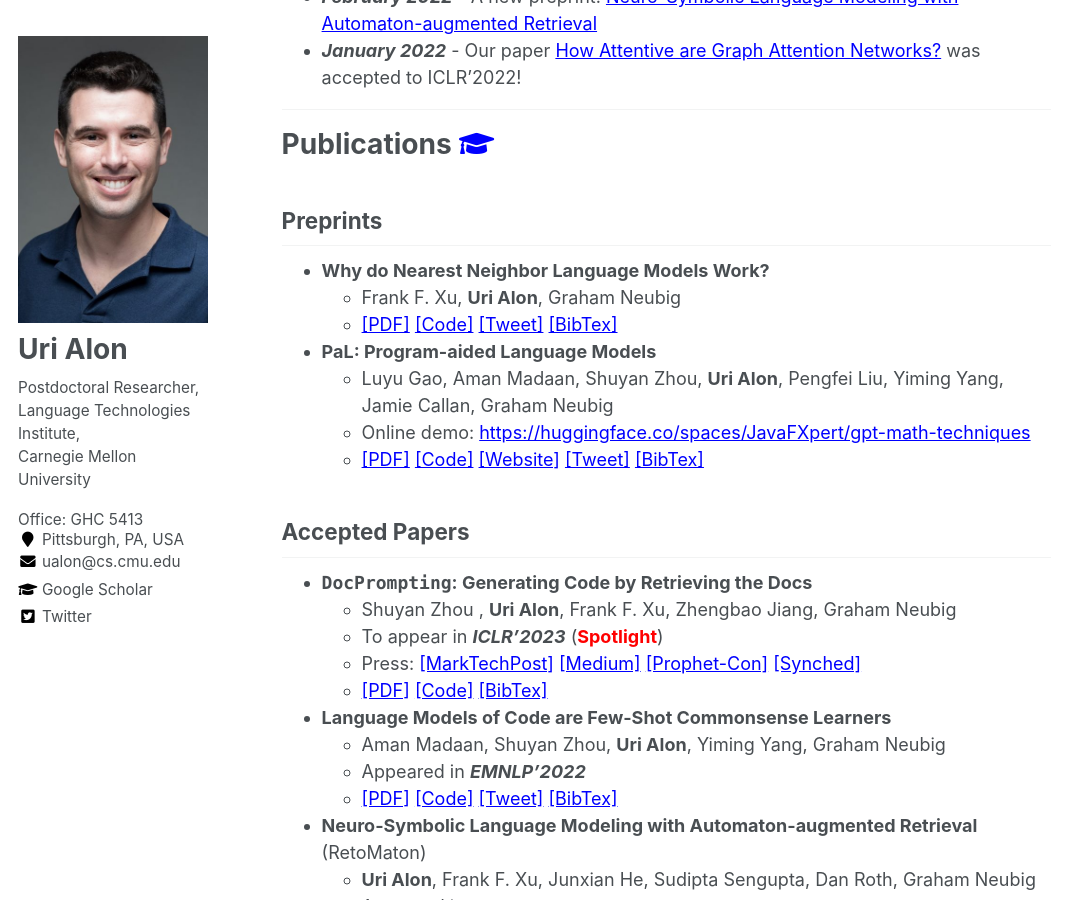
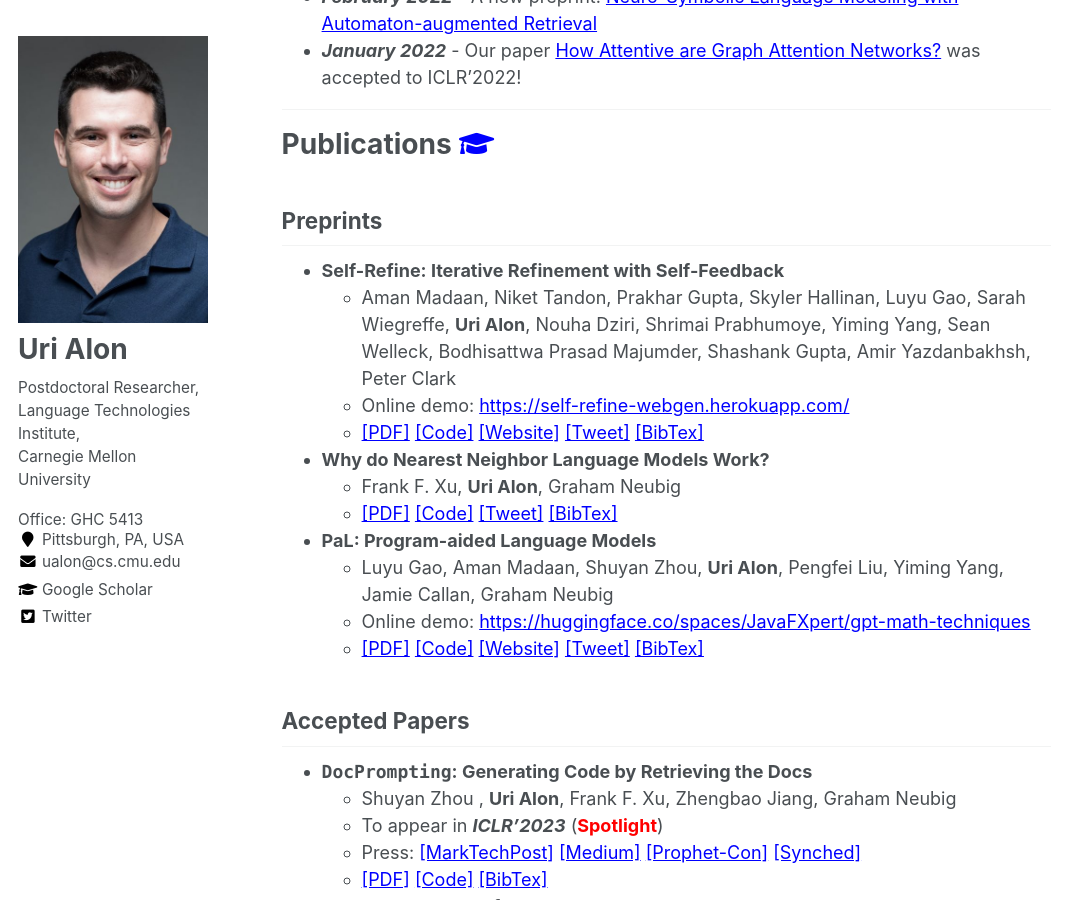
Before and after one commit to urialon/urialon.github.io, a Jekyll site: the page built from _pages/about.md, in a window 1280 px wide and 900 px high, scrolled down 1411 px. Shown: the whole window, without its empty margins (0-1080 px from the left). Built offline with Jekyll 4.4.1, drawn with Linux system fonts in a browser that asks for light colours.

Commit message:
thesis and selfrefine

```diff
--- a/_pages/about.md
+++ b/_pages/about.md
@@ -87,6 +87,12 @@ I am happily married to Lee and father of Gur 🙂
 # Publications <a href="https://scholar.google.com/citations?user=QBn7vq8AAAAJ&hl=en&oi=ao" target="_blank"><i class="fas fa-fw fa-graduation-cap"></i></a><a name="publications"></a>
 
 ## Preprints
+* **Self-Refine: Iterative Refinement with Self-Feedback**{:id="selfrefine"}
+    * Aman Madaan, Niket Tandon, Prakhar Gupta, Skyler Hallinan, Luyu Gao, Sarah Wiegreffe, **Uri Alon**, Nouha Dziri, Shrimai Prabhumoye, Yiming Yang, Sean Welleck, Bodhisattwa Prasad Majumder, Shashank Gupta, Amir Yazdanbakhsh, Peter Clark
+    * Online demo: [https://self-refine-webgen.herokuapp.com/](https://self-refine-webgen.herokuapp.com/){:target="_blank"}
+    * [[PDF]](https://arxiv.org/pdf/2303.17651.pdf){:target="_blank"}
+    [[Code]](https://github.com/madaan/self-refine){:target="_blank"} [[Website]](https://selfrefine.info){:target="_blank"} [[Tweet]](https://twitter.com/johnjnay/status/1642704826776559617?s=20){:target="_blank"} [[BibTex]](https://pastebin.com/raw/stKd6rEB){:target="_blank"}
+
 * **Why do Nearest Neighbor Language Models Work?**{:id="knnwhy"}
     * Frank F. Xu, **Uri Alon**, Graham Neubig
     * [[PDF]](https://arxiv.org/pdf/2301.02828.pdf){:target="_blank"} [[Code]](https://github.com/frankxu2004/knnlm-why){:target="_blank"} [[Tweet]](https://twitter.com/urialon1/status/1612817186678083585?s=20&t=srvqJDMrLcB1_Zzdm0-5pA){:target="_blank"} [[BibTex]](https://pastebin.com/raw/UeDvMh6X){:target="_blank"}
@@ -104,7 +110,7 @@ I am happily married to Lee and father of Gur 🙂
 , **Uri Alon**, Frank F. Xu, Zhengbao Jiang, Graham Neubig
     * To appear in **_ICLR'2023_** (<span style="color:red">**Spotlight**</span>)
     * Press: [[MarkTechPost]](https://www.marktechpost.com/2023/02/25/cmu-researchers-propose-docprompting-a-natural-language-to-code-generation-approach-by-retrieving-code-documentation/){:target="_blank"} [[Medium]](https://medium.com/syncedreview/cmu-inspired-cognitions-docprompting-improves-code-generation-by-retrieving-relevant-4bc72992130d){:target="_blank"} [[Prophet-Con]](https://prophetcon.com/2023/02/25/cmu-researchers-propose-docprompting-a-natural-language-to-code-generation-approach-by-retrieving-code-documentation/){:target="_blank"} [[Synched]](https://syncedreview.com/2023/02/28/cmu-inspired-cognitions-docprompting-improves-code-generation-by-retrieving-relevant-documentation/){:target="_blank"}
-    * [[PDF]](https://arxiv.org/pdf/2207.05987.pdf){:target="_blank"} [[Code]](https://github.com/shuyanzhou/doccoder){:target="_blank"} [[BibTex]](https://pastebin.com/raw/nyrb6M7b){:target="_blank"}
+    * [[PDF]](https://arxiv.org/pdf/2207.05987.pdf){:target="_blank"} [[Code]](https://github.com/shuyanzhou/doccoder){:target="_blank"} [[BibTex]](https://pastebin.com/raw/Jes96jqS){:target="_blank"}
 
 
 * **Language Models of Code are Few-Shot Commonsense Learners**{:id="cocogen"}
```
